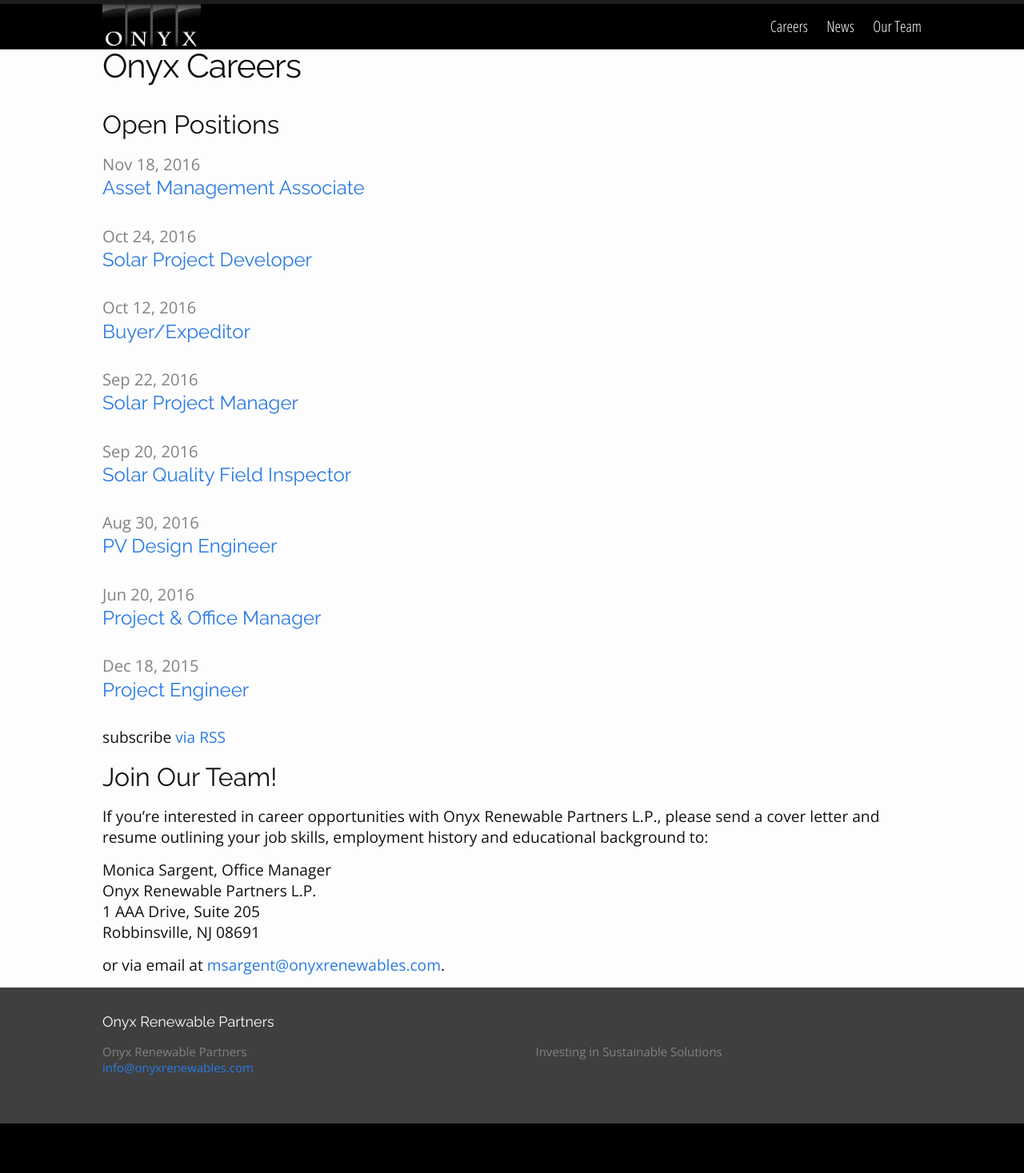
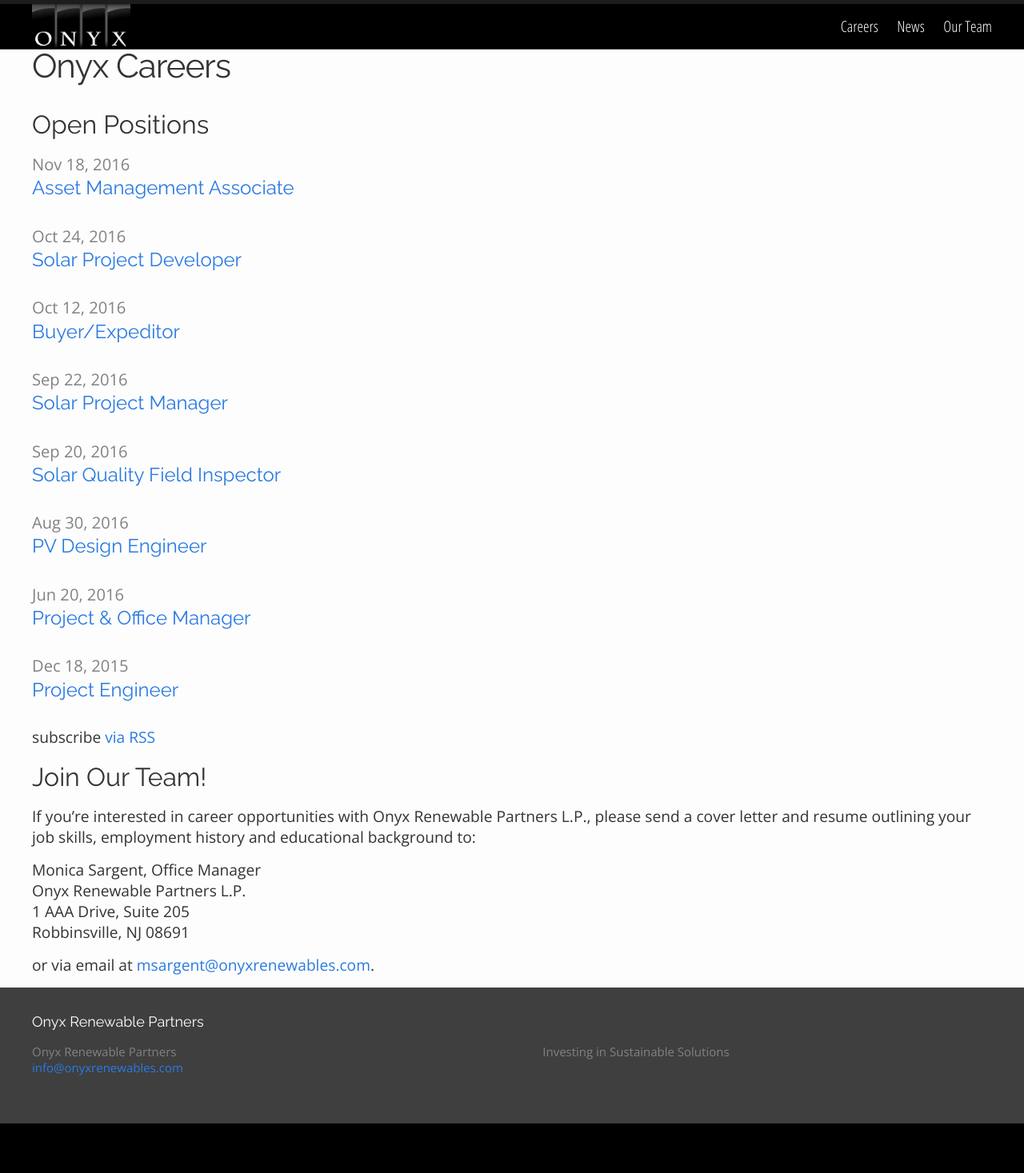
Before and after one commit to bdeixler/onyx, a Jekyll site: the page built from careers.html, in a window 1280 px wide. Shown: the whole page at 80% size. Built offline with Jekyll 4.4.1, drawn with Linux system fonts in a browser that asks for light colours; some web fonts are replaced.

Commit message:
switched to lighter theme to work with solar splash image

```diff
--- a/_sass/_home.scss
+++ b/_sass/_home.scss
@@ -77,14 +77,13 @@
     padding-top: $spacing-unit;
     padding-bottom: $spacing-unit;
     z-index: 1;
-    color: white;
 
     h2 {
         font-size: 2em;
         line-height: 1;
         text-transform: capitalize;
         text-decoration: none;
-        border-bottom: 1px solid white;
+        border-bottom: 1px solid $text-color;
     }
 
     h3 {
@@ -96,7 +95,7 @@
 }
 
 #who-we-are {
-    background-color: $icon-green;
+    background-color: $div-color-1;
 }
 
 #blackstone-background {
@@ -104,15 +103,19 @@
     @include background-image($blackstone-background);
 }
 
+#blackstone {
+    color: white;
+}
+
 #what-we-do {
-    background-color: $sky-blue;
+    background-color: $div-color-2;
 }
 
 #how-we-do-it {
-    background-color: $icon-green;
+    background-color: $div-color-1;
 }
 
-#why-we-do-it {
+#why-group {
     padding-bottom: $footer-height + ($spacing-unit * 4);
 }
 
@@ -120,3 +123,10 @@
     @include parallax(-50);
     @include background-image($image: $atmosphere-background, $y: top);
 }
+
+#why-we-do-it {
+    color: white;
+    h2 {
+        border-color: white;
+    }
+}
--- a/css/main.scss
+++ b/css/main.scss
@@ -28,7 +28,7 @@
 
 $spacing-unit:     30px;
 
-$text-color:       #111;
+$text-color:       #333;
 $background-color: #fdfdfd;
 $link-color:       #2a7ae2;
 
@@ -50,9 +50,11 @@
 
 $icon-green:       #9dcd58;
 $sky-blue:         #90c3d4;
+$div-color-1:      white;
+$div-color-2:      ghostwhite;
 
 // Images
-$splash-background:     url({{ site.baseurl | append: '/images/backgrounds/vector-black.jpeg' }});
+$splash-background:     url({{ site.baseurl | append: '/images/ben/panels-09.jpg' }});
 $home-nav-icon:    url({{ site.baseurl | append: '/images/icons/white-sun.png' }});
 $blackstone-background: url({{ site.baseurl | append: '/images/backgrounds/vector-boxes.png' }});
 $atmosphere-background: url({{ site.baseurl | append: '/images/backgrounds/earth-space.jpg' }});
@@ -75,7 +77,7 @@
 $perspective:      100;
 
 // Width of the content area
-$content-width:    1024px;
+$content-width:    1200px;
 
 $on-palm:          600px;
 $on-laptop:        800px;
--- a/index.html
+++ b/index.html
@@ -65,7 +65,7 @@
 
             <div id="blackstone-background"></div>
 
-            <div class="section wrapper">
+            <div class="section wrapper" id="blackstone">
 
                 <h3>Our partnership with Blackstone</h3>
 
@@ -109,11 +109,11 @@
 
     <div class="parallax-container">
 
-        <div class="parallax-group" id="why-we-do-it">
+        <div class="parallax-group" id="why-group">
 
             <div id="why-background"></div>
 
-            <div class="section wrapper">
+            <div class="section wrapper" id="why-we-do-it">
 
                 <a name="why-we-do-it"></a>
 
```
